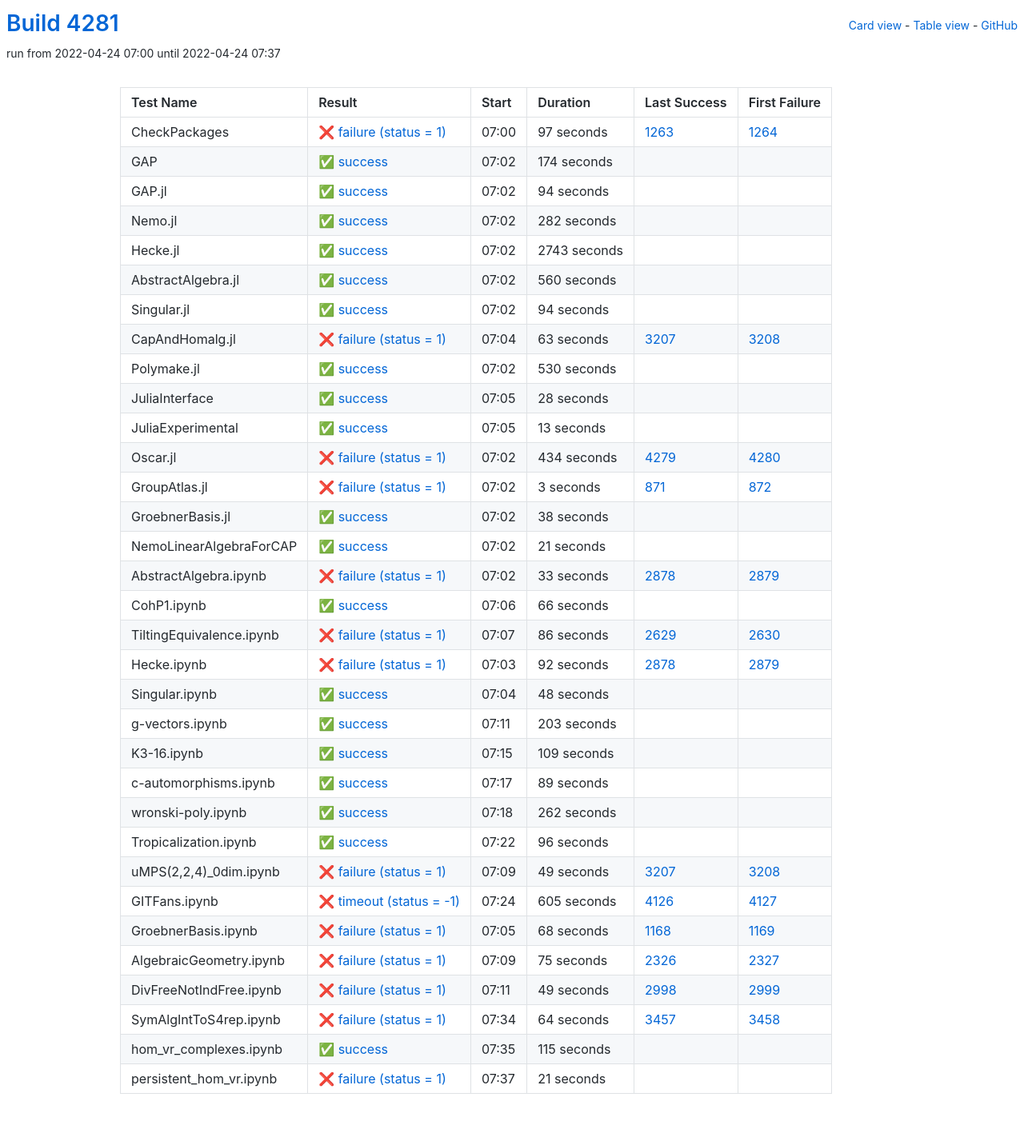
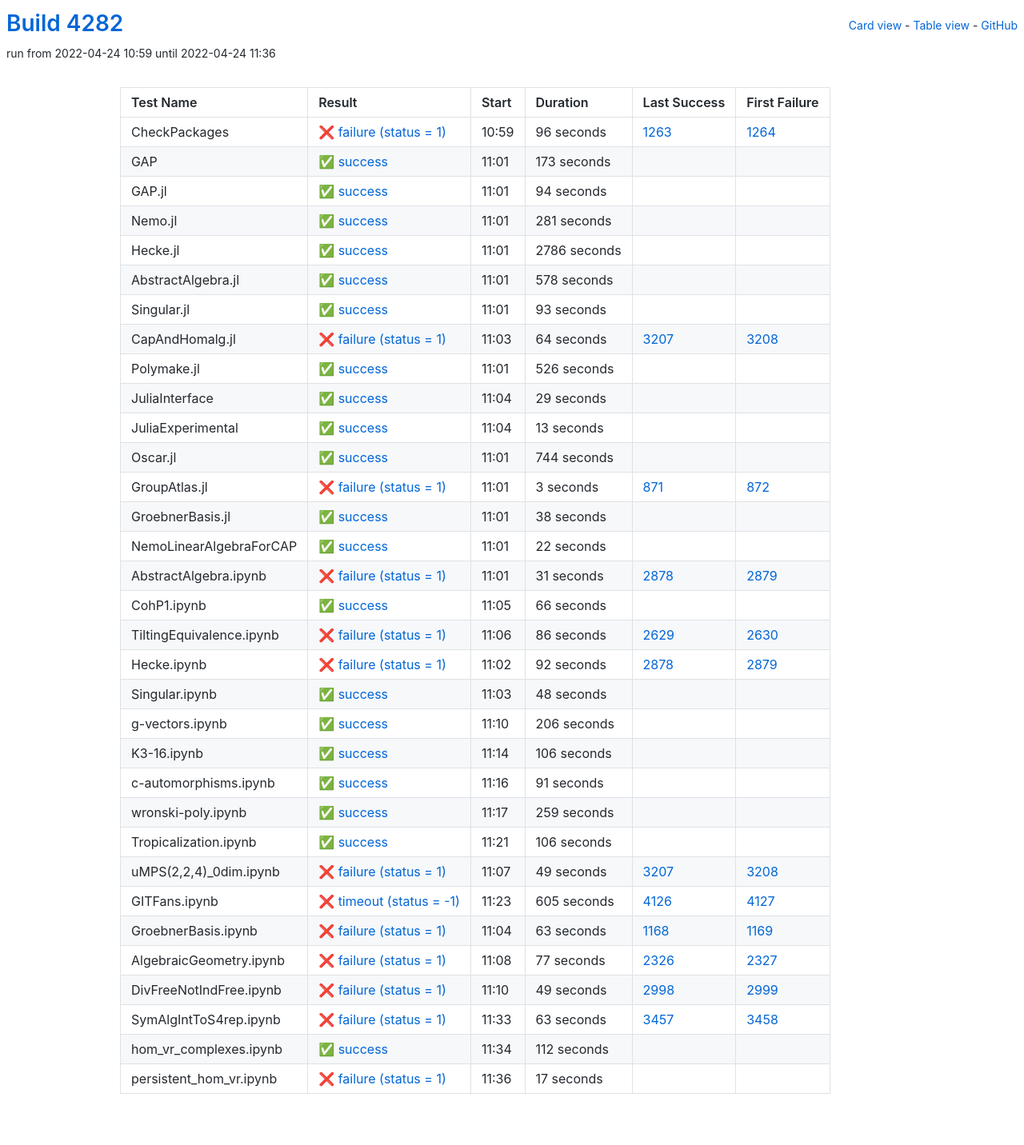
Before and after one commit to oscar-system/oscar-ci-status-stable, a Jekyll site: the page built from table.html, in a window 1280 px wide. Shown: the whole page at 80% size. Built offline with Jekyll 4.4.1, drawn with Linux system fonts in a browser that asks for light colours.

Commit message:
Build #4282

```diff
--- a/_data/ci.yml
+++ b/_data/ci.yml
@@ -1,6 +1,6 @@
 ---
-build: 4281
-build_url: https://oscarci.mathematik.uni-kl.de/job/oscar-stable/4281/
+build: 4282
+build_url: https://oscarci.mathematik.uni-kl.de/job/oscar-stable/4282/
 job: oscar-stable
 organization: oscar-system
 repo: oscar-ci-status-stable
@@ -8,32 +8,32 @@ repourl: https://github.com/oscar-system/oscar-ci-status-stable
 tests:
 - name: CheckPackages
   id: checkpackages
-  log: https://oscarci.mathematik.uni-kl.de/job/oscar-stable/4281/artifact/logs/build-4281/CheckPackages.log
-  start: 2022-04-24 07:00
+  log: https://oscarci.mathematik.uni-kl.de/job/oscar-stable/4282/artifact/logs/build-4282/CheckPackages.log
+  start: 2022-04-24 10:59
   success: false
   exitcode: 1
   status: failure
-  duration: 97
+  duration: 96
   last_success: 1263
   last_success_url: https://oscarci.mathematik.uni-kl.de/job/oscar-stable/1263/
   first_failure: 1264
   first_failure_url: https://oscarci.mathematik.uni-kl.de/job/oscar-stable/1264/
 - name: GAP
   id: gap
-  log: https://oscarci.mathematik.uni-kl.de/job/oscar-stable/4281/artifact/logs/build-4281/GAP.log
-  start: 2022-04-24 07:02
+  log: https://oscarci.mathematik.uni-kl.de/job/oscar-stable/4282/artifact/logs/build-4282/GAP.log
+  start: 2022-04-24 11:01
   success: true
   exitcode: 0
   status: success
-  duration: 174
+  duration: 173
   last_success: false
   last_success_url:
   first_failure: false
   first_failure_url:
 - name: GAP.jl
   id: gap-jl
-  log: https://oscarci.mathematik.uni-kl.de/job/oscar-stable/4281/artifact/logs/build-4281/GAP.jl.log
-  start: 2022-04-24 07:02
+  log: https://oscarci.mathematik.uni-kl.de/job/oscar-stable/4282/artifact/logs/build-4282/GAP.jl.log
+  start: 2022-04-24 11:01
   success: true
   exitcode: 0
   status: success
@@ -44,92 +44,92 @@ tests:
   first_failure_url:
 - name: Nemo.jl
   id: nemo-jl
-  log: https://oscarci.mathematik.uni-kl.de/job/oscar-stable/4281/artifact/logs/build-4281/Nemo.jl.log
-  start: 2022-04-24 07:02
+  log: https://oscarci.mathematik.uni-kl.de/job/oscar-stable/4282/artifact/logs/build-4282/Nemo.jl.log
+  start: 2022-04-24 11:01
   success: true
   exitcode: 0
   status: success
-  duration: 282
+  duration: 281
   last_success: false
   last_success_url:
   first_failure: false
   first_failure_url:
 - name: Hecke.jl
   id: hecke-jl
-  log: https://oscarci.mathematik.uni-kl.de/job/oscar-stable/4281/artifact/logs/build-4281/Hecke.jl.log
-  start: 2022-04-24 07:02
+  log: https://oscarci.mathematik.uni-kl.de/job/oscar-stable/4282/artifact/logs/build-4282/Hecke.jl.log
+  start: 2022-04-24 11:01
   success: true
   exitcode: 0
   status: success
-  duration: 2743
+  duration: 2786
   last_success: false
   last_success_url:
   first_failure: false
   first_failure_url:
 - name: AbstractAlgebra.jl
   id: abstractalgebra-jl
-  log: https://oscarci.mathematik.uni-kl.de/job/oscar-stable/4281/artifact/logs/build-4281/AbstractAlgebra.jl.log
-  start: 2022-04-24 07:02
+  log: https://oscarci.mathematik.uni-kl.de/job/oscar-stable/4282/artifact/logs/build-4282/AbstractAlgebra.jl.log
+  start: 2022-04-24 11:01
   success: true
   exitcode: 0
   status: success
-  duration: 560
+  duration: 578
   last_success: false
   last_success_url:
   first_failure: false
   first_failure_url:
 - name: Singular.jl
   id: singular-jl
-  log: https://oscarci.mathematik.uni-kl.de/job/oscar-stable/4281/artifact/logs/build-4281/Singular.jl.log
-  start: 2022-04-24 07:02
+  log: https://oscarci.mathematik.uni-kl.de/job/oscar-stable/4282/artifact/logs/build-4282/Singular.jl.log
+  start: 2022-04-24 11:01
   success: true
   exitcode: 0
   status: success
-  duration: 94
+  duration: 93
   last_success: false
   last_success_url:
   first_failure: false
   first_failure_url:
 - name: CapAndHomalg.jl
   id: capandhomalg-jl
-  log: https://oscarci.mathematik.uni-kl.de/job/oscar-stable/4281/artifact/logs/build-4281/CapAndHomalg.jl.log
-  start: 2022-04-24 07:04
+  log: https://oscarci.mathematik.uni-kl.de/job/oscar-stable/4282/artifact/logs/build-4282/CapAndHomalg.jl.log
+  start: 2022-04-24 11:03
   success: false
   exitcode: 1
   status: failure
-  duration: 63
+  duration: 64
   last_success: 3207
   last_success_url: https://oscarci.mathematik.uni-kl.de/job/oscar-stable/3207/
   first_failure: 3208
   first_failure_url: https://oscarci.mathematik.uni-kl.de/job/oscar-stable/3208/
 - name: Polymake.jl
   id: polymake-jl
-  log: https://oscarci.mathematik.uni-kl.de/job/oscar-stable/4281/artifact/logs/build-4281/Polymake.jl.log
-  start: 2022-04-24 07:02
+  log: https://oscarci.mathematik.uni-kl.de/job/oscar-stable/4282/artifact/logs/build-4282/Polymake.jl.log
+  start: 2022-04-24 11:01
   success: true
   exitcode: 0
   status: success
-  duration: 530
+  duration: 526
   last_success: false
   last_success_url:
   first_failure: false
   first_failure_url:
 - name: JuliaInterface
   id: juliainterface
-  log: https://oscarci.mathematik.uni-kl.de/job/oscar-stable/4281/artifact/logs/build-4281/JuliaInterface.log
-  start: 2022-04-24 07:05
+  log: https://oscarci.mathematik.uni-kl.de/job/oscar-stable/4282/artifact/logs/build-4282/JuliaInterface.log
+  start: 2022-04-24 11:04
   success: true
   exitcode: 0
   status: success
-  duration: 28
+  duration: 29
   last_success: false
   last_success_url:
   first_failure: false
   first_failure_url:
 - name: JuliaExperimental
   id: juliaexperimental
-  log: https://oscarci.mathematik.uni-kl.de/job/oscar-stable/4281/artifact/logs/build-4281/JuliaExperimental.log
-  start: 2022-04-24 07:05
+  log: https://oscarci.mathematik.uni-kl.de/job/oscar-stable/4282/artifact/logs/build-4282/JuliaExperimental.log
+  start: 2022-04-24 11:04
   success: true
   exitcode: 0
   status: success
@@ -140,20 +140,20 @@ tests:
   first_failure_url:
 - name: Oscar.jl
   id: oscar-jl
-  log: https://oscarci.mathematik.uni-kl.de/job/oscar-stable/4281/artifact/logs/build-4281/Oscar.jl.log
-  start: 2022-04-24 07:02
-  success: false
-  exitcode: 1
-  status: failure
-  duration: 434
-  last_success: 4279
-  last_success_url: https://oscarci.mathematik.uni-kl.de/job/oscar-stable/4279/
-  first_failure: 4280
-  first_failure_url: https://oscarci.mathematik.uni-kl.de/job/oscar-stable/4280/
+  log: https://oscarci.mathematik.uni-kl.de/job/oscar-stable/4282/artifact/logs/build-4282/Oscar.jl.log
+  start: 2022-04-24 11:01
+  success: true
+  exitcode: 0
+  status: success
+  duration: 744
+  last_success: false
+  last_success_url:
+  first_failure: false
+  first_failure_url:
 - name: GroupAtlas.jl
   id: groupatlas-jl
-  log: https://oscarci.mathematik.uni-kl.de/job/oscar-stable/4281/artifact/logs/build-4281/GroupAtlas.jl.log
-  start: 2022-04-24 07:02
+  log: https://oscarci.mathematik.uni-kl.de/job/oscar-stable/4282/artifact/logs/build-4282/GroupAtlas.jl.log
+  start: 2022-04-24 11:01
   success: false
   exitcode: 1
   status: failure
@@ -164,8 +164,8 @@ tests:
   first_failure_url: https://oscarci.mathematik.uni-kl.de/job/oscar-stable/872/
 - name: GroebnerBasis.jl
   id: groebnerbasis-jl
-  log: https://oscarci.mathematik.uni-kl.de/job/oscar-stable/4281/artifact/logs/build-4281/GroebnerBasis.jl.log
-  start: 2022-04-24 07:02
+  log: https://oscarci.mathematik.uni-kl.de/job/oscar-stable/4282/artifact/logs/build-4282/GroebnerBasis.jl.log
+  start: 2022-04-24 11:01
   success: true
   exitcode: 0
   status: success
@@ -176,32 +176,32 @@ tests:
   first_failure_url:
 - name: NemoLinearAlgebraForCAP
   id: nemolinearalgebraforcap
-  log: https://oscarci.mathematik.uni-kl.de/job/oscar-stable/4281/artifact/logs/build-4281/NemoLinearAlgebraForCAP.log
-  start: 2022-04-24 07:02
+  log: https://oscarci.mathematik.uni-kl.de/job/oscar-stable/4282/artifact/logs/build-4282/NemoLinearAlgebraForCAP.log
+  start: 2022-04-24 11:01
   success: true
   exitcode: 0
   status: success
-  duration: 21
+  duration: 22
   last_success: false
   last_success_url:
   first_failure: false
   first_failure_url:
 - name: AbstractAlgebra.ipynb
   id: abstractalgebra-ipynb
-  log: https://oscarci.mathematik.uni-kl.de/job/oscar-stable/4281/artifact/logs/build-4281/AbstractAlgebra.ipynb.log
-  start: 2022-04-24 07:02
+  log: https://oscarci.mathematik.uni-kl.de/job/oscar-stable/4282/artifact/logs/build-4282/AbstractAlgebra.ipynb.log
+  start: 2022-04-24 11:01
   success: false
   exitcode: 1
   status: failure
-  duration: 33
+  duration: 31
   last_success: 2878
   last_success_url: https://oscarci.mathematik.uni-kl.de/job/oscar-stable/2878/
   first_failure: 2879
   first_failure_url: https://oscarci.mathematik.uni-kl.de/job/oscar-stable/2879/
 - name: CohP1.ipynb
   id: cohp1-ipynb
-  log: https://oscarci.mathematik.uni-kl.de/job/oscar-stable/4281/artifact/logs/build-4281/CohP1.ipynb.log
-  start: 2022-04-24 07:06
+  log: https://oscarci.mathematik.uni-kl.de/job/oscar-stable/4282/artifact/logs/build-4282/CohP1.ipynb.log
+  start: 2022-04-24 11:05
   success: true
   exitcode: 0
   status: success
@@ -212,8 +212,8 @@ tests:
   first_failure_url:
 - name: TiltingEquivalence.ipynb
   id: tiltingequivalence-ipynb
-  log: https://oscarci.mathematik.uni-kl.de/job/oscar-stable/4281/artifact/logs/build-4281/TiltingEquivalence.ipynb.log
-  start: 2022-04-24 07:07
+  log: https://oscarci.mathematik.uni-kl.de/job/oscar-stable/4282/artifact/logs/build-4282/TiltingEquivalence.ipynb.log
+  start: 2022-04-24 11:06
   success: false
   exitcode: 1
   status: failure
@@ -224,8 +224,8 @@ tests:
   first_failure_url: https://oscarci.mathematik.uni-kl.de/job/oscar-stable/2630/
 - name: Hecke.ipynb
   id: hecke-ipynb
-  log: https://oscarci.mathematik.uni-kl.de/job/oscar-stable/4281/artifact/logs/build-4281/Hecke.ipynb.log
-  start: 2022-04-24 07:03
+  log: https://oscarci.mathematik.uni-kl.de/job/oscar-stable/4282/artifact/logs/build-4282/Hecke.ipynb.log
+  start: 2022-04-24 11:02
   success: false
   exitcode: 1
   status: failure
@@ -236,8 +236,8 @@ tests:
   first_failure_url: https://oscarci.mathematik.uni-kl.de/job/oscar-stable/2879/
 - name: Singular.ipynb
   id: singular-ipynb
-  log: https://oscarci.mathematik.uni-kl.de/job/oscar-stable/4281/artifact/logs/build-4281/Singular.ipynb.log
-  start: 2022-04-24 07:04
+  log: https://oscarci.mathematik.uni-kl.de/job/oscar-stable/4282/artifact/logs/build-4282/Singular.ipynb.log
+  start: 2022-04-24 11:03
   success: true
   exitcode: 0
   status: success
@@ -248,68 +248,68 @@ tests:
   first_failure_url:
 - name: g-vectors.ipynb
   id: g-vectors-ipynb
-  log: https://oscarci.mathematik.uni-kl.de/job/oscar-stable/4281/artifact/logs/build-4281/g-vectors.ipynb.log
-  start: 2022-04-24 07:11
+  log: https://oscarci.mathematik.uni-kl.de/job/oscar-stable/4282/artifact/logs/build-4282/g-vectors.ipynb.log
+  start: 2022-04-24 11:10
   success: true
   exitcode: 0
   status: success
-  duration: 203
+  duration: 206
   last_success: false
   last_success_url:
   first_failure: false
   first_failure_url:
 - name: K3-16.ipynb
   id: k3-16-ipynb
-  log: https://oscarci.mathematik.uni-kl.de/job/oscar-stable/4281/artifact/logs/build-4281/K3-16.ipynb.log
-  start: 2022-04-24 07:15
+  log: https://oscarci.mathematik.uni-kl.de/job/oscar-stable/4282/artifact/logs/build-4282/K3-16.ipynb.log
+  start: 2022-04-24 11:14
   success: true
   exitcode: 0
   status: success
-  duration: 109
+  duration: 106
   last_success: false
   last_success_url:
   first_failure: false
   first_failure_url:
 - name: c-automorphisms.ipynb
   id: c-automorphisms-ipynb
-  log: https://oscarci.mathematik.uni-kl.de/job/oscar-stable/4281/artifact/logs/build-4281/c-automorphisms.ipynb.log
-  start: 2022-04-24 07:17
+  log: https://oscarci.mathematik.uni-kl.de/job/oscar-stable/4282/artifact/logs/build-4282/c-automorphisms.ipynb.log
+  start: 2022-04-24 11:16
   success: true
   exitcode: 0
   status: success
-  duration: 89
+  duration: 91
   last_success: false
   last_success_url:
   first_failure: false
   first_failure_url:
 - name: wronski-poly.ipynb
   id: wronski-poly-ipynb
-  log: https://oscarci.mathematik.uni-kl.de/job/oscar-stable/4281/artifact/logs/build-4281/wronski-poly.ipynb.log
-  start: 2022-04-24 07:18
+  log: https://oscarci.mathematik.uni-kl.de/job/oscar-stable/4282/artifact/logs/build-4282/wronski-poly.ipynb.log
+  start: 2022-04-24 11:17
   success: true
   exitcode: 0
   status: success
-  duration: 262
+  duration: 259
   last_success: false
   last_success_url:
   first_failure: false
   first_failure_url:
 - name: Tropicalization.ipynb
   id: tropicalization-ipynb
-  log: https://oscarci.mathematik.uni-kl.de/job/oscar-stable/4281/artifact/logs/build-4281/Tropicalization.ipynb.log
-  start: 2022-04-24 07:22
+  log: https://oscarci.mathematik.uni-kl.de/job/oscar-stable/4282/artifact/logs/build-4282/Tropicalization.ipynb.log
+  start: 2022-04-24 11:21
   success: true
   exitcode: 0
   status: success
-  duration: 96
+  duration: 106
   last_success: false
   last_success_url:
   first_failure: false
   first_failure_url:
 - name: uMPS(2,2,4)_0dim.ipynb
   id: umps-2-2-4-0dim-ipynb
-  log: https://oscarci.mathematik.uni-kl.de/job/oscar-stable/4281/artifact/logs/build-4281/uMPS-2-2-4-_0dim.ipynb.log
-  start: 2022-04-24 07:09
+  log: https://oscarci.mathematik.uni-kl.de/job/oscar-stable/4282/artifact/logs/build-4282/uMPS-2-2-4-_0dim.ipynb.log
+  start: 2022-04-24 11:07
   success: false
   exitcode: 1
   status: failure
@@ -320,8 +320,8 @@ tests:
   first_failure_url: https://oscarci.mathematik.uni-kl.de/job/oscar-stable/3208/
 - name: GITFans.ipynb
   id: gitfans-ipynb
-  log: https://oscarci.mathematik.uni-kl.de/job/oscar-stable/4281/artifact/logs/build-4281/GITFans.ipynb.log
-  start: 2022-04-24 07:24
+  log: https://oscarci.mathematik.uni-kl.de/job/oscar-stable/4282/artifact/logs/build-4282/GITFans.ipynb.log
+  start: 2022-04-24 11:23
   success: false
   exitcode: -1
   status: timeout
@@ -332,32 +332,32 @@ tests:
   first_failure_url: https://oscarci.mathematik.uni-kl.de/job/oscar-stable/4127/
 - name: GroebnerBasis.ipynb
   id: groebnerbasis-ipynb
-  log: https://oscarci.mathematik.uni-kl.de/job/oscar-stable/4281/artifact/logs/build-4281/GroebnerBasis.ipynb.log
-  start: 2022-04-24 07:05
+  log: https://oscarci.mathematik.uni-kl.de/job/oscar-stable/4282/artifact/logs/build-4282/GroebnerBasis.ipynb.log
+  start: 2022-04-24 11:04
   success: false
   exitcode: 1
   status: failure
-  duration: 68
+  duration: 63
   last_success: 1168
   last_success_url: https://oscarci.mathematik.uni-kl.de/job/oscar-stable/1168/
   first_failure: 1169
   first_failure_url: https://oscarci.mathematik.uni-kl.de/job/oscar-stable/1169/
 - name: AlgebraicGeometry.ipynb
   id: algebraicgeometry-ipynb
-  log: https://oscarci.mathematik.uni-kl.de/job/oscar-stable/4281/artifact/logs/build-4281/AlgebraicGeometry.ipynb.log
-  start: 2022-04-24 07:09
+  log: https://oscarci.mathematik.uni-kl.de/job/oscar-stable/4282/artifact/logs/build-4282/AlgebraicGeometry.ipynb.log
+  start: 2022-04-24 11:08
   success: false
   exitcode: 1
   status: failure
-  duration: 75
+  duration: 77
   last_success: 2326
   last_success_url: https://oscarci.mathematik.uni-kl.de/job/oscar-stable/2326/
   first_failure: 2327
   first_failure_url: https://oscarci.mathematik.uni-kl.de/job/oscar-stable/2327/
 - name: DivFreeNotIndFree.ipynb
   id: divfreenotindfree-ipynb
-  log: https://oscarci.mathematik.uni-kl.de/job/oscar-stable/4281/artifact/logs/build-4281/DivFreeNotIndFree.ipynb.log
-  start: 2022-04-24 07:11
+  log: https://oscarci.mathematik.uni-kl.de/job/oscar-stable/4282/artifact/logs/build-4282/DivFreeNotIndFree.ipynb.log
+  start: 2022-04-24 11:10
   success: false
   exitcode: 1
   status: failure
@@ -368,36 +368,36 @@ tests:
   first_failure_url: https://oscarci.mathematik.uni-kl.de/job/oscar-stable/2999/
 - name: SymAlgIntToS4rep.ipynb
   id: symalginttos4rep-ipynb
-  log: https://oscarci.mathematik.uni-kl.de/job/oscar-stable/4281/artifact/logs/build-4281/SymAlgIntToS4rep.ipynb.log
-  start: 2022-04-24 07:34
+  log: https://oscarci.mathematik.uni-kl.de/job/oscar-stable/4282/artifact/logs/build-4282/SymAlgIntToS4rep.ipynb.log
+  start: 2022-04-24 11:33
   success: false
   exitcode: 1
   status: failure
-  duration: 64
+  duration: 63
   last_success: 3457
   last_success_url: https://oscarci.mathematik.uni-kl.de/job/oscar-stable/3457/
   first_failure: 3458
   first_failure_url: https://oscarci.mathematik.uni-kl.de/job/oscar-stable/3458/
 - name: hom_vr_complexes.ipynb
   id: hom-vr-complexes-ipynb
-  log: https://oscarci.mathematik.uni-kl.de/job/oscar-stable/4281/artifact/logs/build-4281/hom_vr_complexes.ipynb.log
-  start: 2022-04-24 07:35
+  log: https://oscarci.mathematik.uni-kl.de/job/oscar-stable/4282/artifact/logs/build-4282/hom_vr_complexes.ipynb.log
+  start: 2022-04-24 11:34
   success: true
   exitcode: 0
   status: success
-  duration: 115
+  duration: 112
   last_success: false
   last_success_url:
   first_failure: false
   first_failure_url:
 - name: persistent_hom_vr.ipynb
   id: persistent-hom-vr-ipynb
-  log: https://oscarci.mathematik.uni-kl.de/job/oscar-stable/4281/artifact/logs/build-4281/persistent_hom_vr.ipynb.log
-  start: 2022-04-24 07:37
+  log: https://oscarci.mathematik.uni-kl.de/job/oscar-stable/4282/artifact/logs/build-4282/persistent_hom_vr.ipynb.log
+  start: 2022-04-24 11:36
   success: false
   exitcode: 1
   status: failure
-  duration: 21
+  duration: 17
   last_success: false
   last_success_url:
   first_failure: false
```
Also changed, not shown: README.md.
